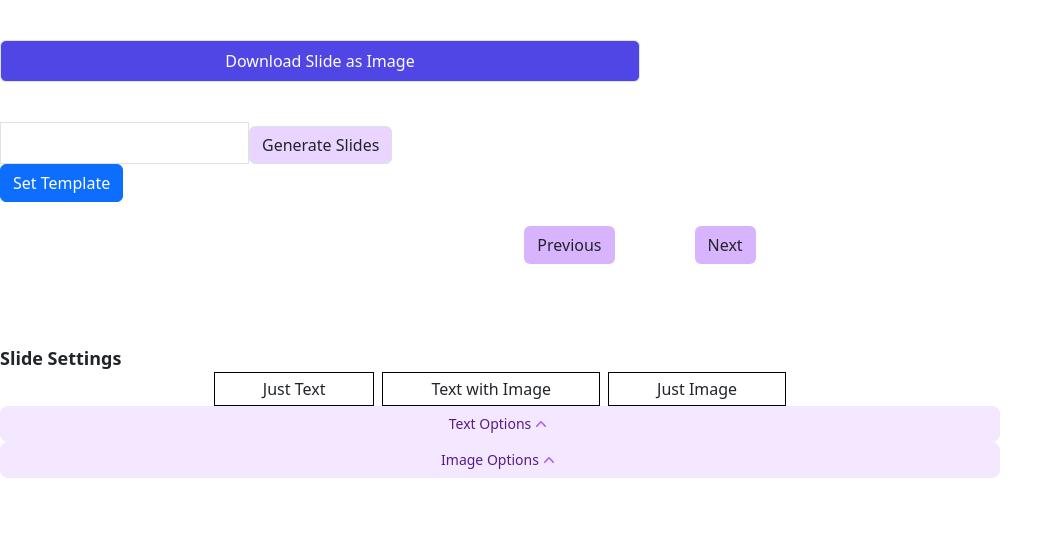
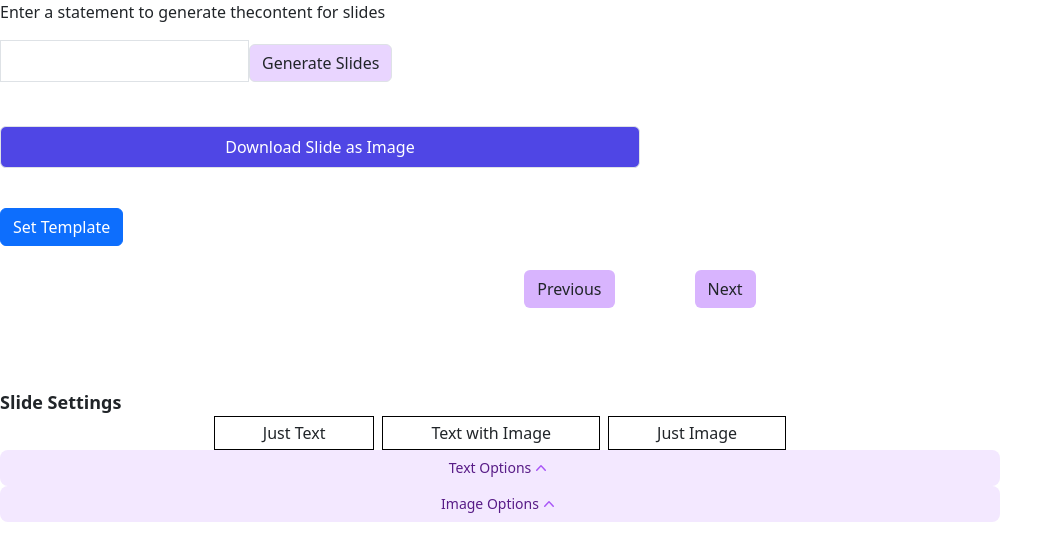
Before and after one commit to pranay-24/carousel-test-1, a React (Create React App) app: page /carouselpage in a window 1280 px wide. Shown: the top 560 px of the page, without its empty margins (0-1063 px from the left). Built offline with nearby package versions, Linux system fonts and the light colour scheme.

Commit message:
modified

```diff
--- a/src/components/CarouselPage.jsx
+++ b/src/components/CarouselPage.jsx
@@ -204,17 +204,10 @@ const CarouselPage = () => {
 
   return (
     <>
-      <button
-        className="mt-10 mb-10  w-50 items-center justify-center rounded-md border border-transparent bg-indigo-600 px-4 py-2 text-base font-medium text-white hover:bg-indigo-700 focus:outline-none focus:ring-2 focus:ring-indigo-500 focus:ring-offset-2"
-        onClick={() => {
-          handleImageDownload();
-        }}
-      >
-        Download Slide as Image
-      </button>
-      <div>
+    <div className="mb-1">
+      <p>Enter a statement to generate thecontent for slides</p>
       <input
-                    className="border-grey-400 border p-2 focus:ring-1 focus:ring-blue-400"
+                    className="mt-3 border-grey-400 border p-2 focus:ring-1 focus:ring-blue-400"
                     type="text"
                     name="titleInput"
                     value={statement}
@@ -229,6 +222,16 @@ const CarouselPage = () => {
                   </button>
 
       </div>
+
+      <button
+        className="mt-10 mb-10  w-50 items-center justify-center rounded-md border border-transparent bg-indigo-600 px-4 py-2 text-base font-medium text-white hover:bg-indigo-700 focus:outline-none focus:ring-2 focus:ring-indigo-500 focus:ring-offset-2"
+        onClick={() => {
+          handleImageDownload();
+        }}
+      >
+        Download Slide as Image
+      </button>
+
       <div>
         <button className="btn btn-primary" onClick={openTemplateModal}>
           Set Template
```
